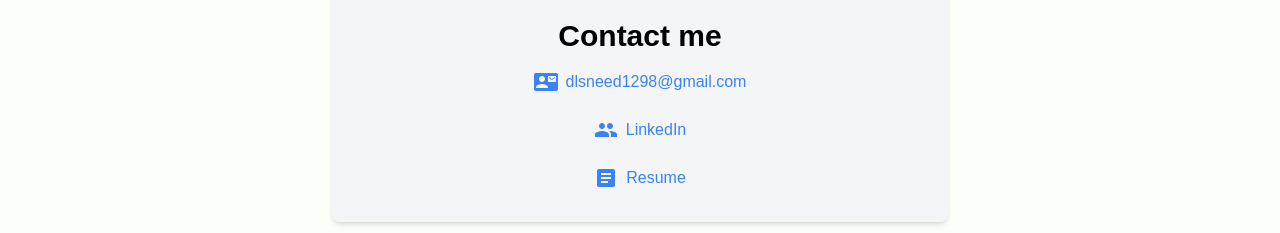
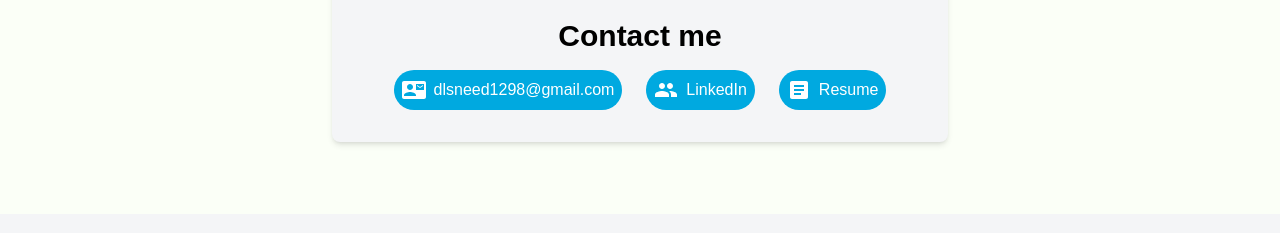
Before and after one commit to dsneed123/dsneedy, a Next.js app: page / in a window 1280 px wide. Shown: the part 1938-2171 px from the top of the page. Built offline with nearby package versions, Linux system fonts and the light colour scheme.

Commit message:
updated favicon and contact section

```diff
--- a/src/app/page.tsx
+++ b/src/app/page.tsx
@@ -137,27 +137,35 @@ export default function Home() {
         {/* Contact Section */}
         <section id="contact" className="mb-8 sm:mb-12 flex flex-col items-center bg-[#F4F5F7] p-4 sm:p-8 rounded-lg shadow-md mt-10 w-[90%] sm:w-[50%] mx-auto">
           <h2 className="text-2xl sm:text-3xl font-semibold mb-4 text-center">Contact me</h2>
-          <ul className="flex flex-col space-y-4 sm:space-y-6 w-full">
+          <ul className="flex flex-row space-x-4 sm:space-x-6 w-full justify-center">
             <li className="transparent flex items-center justify-center">
-              <a href="mailto:dlsneed1298@gmail.com" className="flex items-center text-blue-500 hover:underline">
-                <ContactMailIcon className="text-blue-500" />
-                <span className="ml-2">dlsneed1298@gmail.com</span>
+              <a href="mailto:dlsneed1298@gmail.com" className="flex items-center bg-[#00A9E0] text-white rounded-full w-55 px-2 py-2">
+                <ContactMailIcon className="text-white" />
+                <span className="ml-2 font-source-sans-pro">
+                  dlsneed1298@gmail.com
+                </span>
               </a>
             </li>
             <li className="transparent flex items-center justify-center">
-              <a href="https://www.linkedin.com/in/dsneedy" className="flex items-center text-blue-500 hover:underline">
-                <PeopleIcon className="text-blue-500" />
-                <span className="ml-2">LinkedIn</span>
+              <a href="https://www.linkedin.com/in/dsneedy" className="flex items-center bg-[#00A9E0] text-white rounded-full w-35 px-2 py-2">
+                <PeopleIcon className="text-white" />
+                <span className="ml-2 font-source-sans-pro">
+                  LinkedIn
+                </span>
               </a>
             </li>
             <li className="transparent flex items-center justify-center">
-              <a href="https://drive.google.com/file/d/1MgE3KXLxI0fDKaC_zx58EtIsknZqmEKj/view?usp=sharing" className="flex items-center text-blue-500 hover:underline">
-                <ArticleIcon className="text-blue-500" />
-                <span className="ml-2">Resume</span>
+              <a href="https://drive.google.com/file/d/1MgE3KXLxI0fDKaC_zx58EtIsknZqmEKj/view?usp=sharing" className="flex items-center bg-[#00A9E0] text-white rounded-full w-35 p-2">
+                <ArticleIcon className="text-white" />
+                <span className="ml-2 font-source-sans-pro">
+                  Resume
+                </span>
               </a>
             </li>
           </ul>
         </section>
+
+
       </main>
 
       <footer className="bg-[#F4F5F7] text-center p-4">
```
